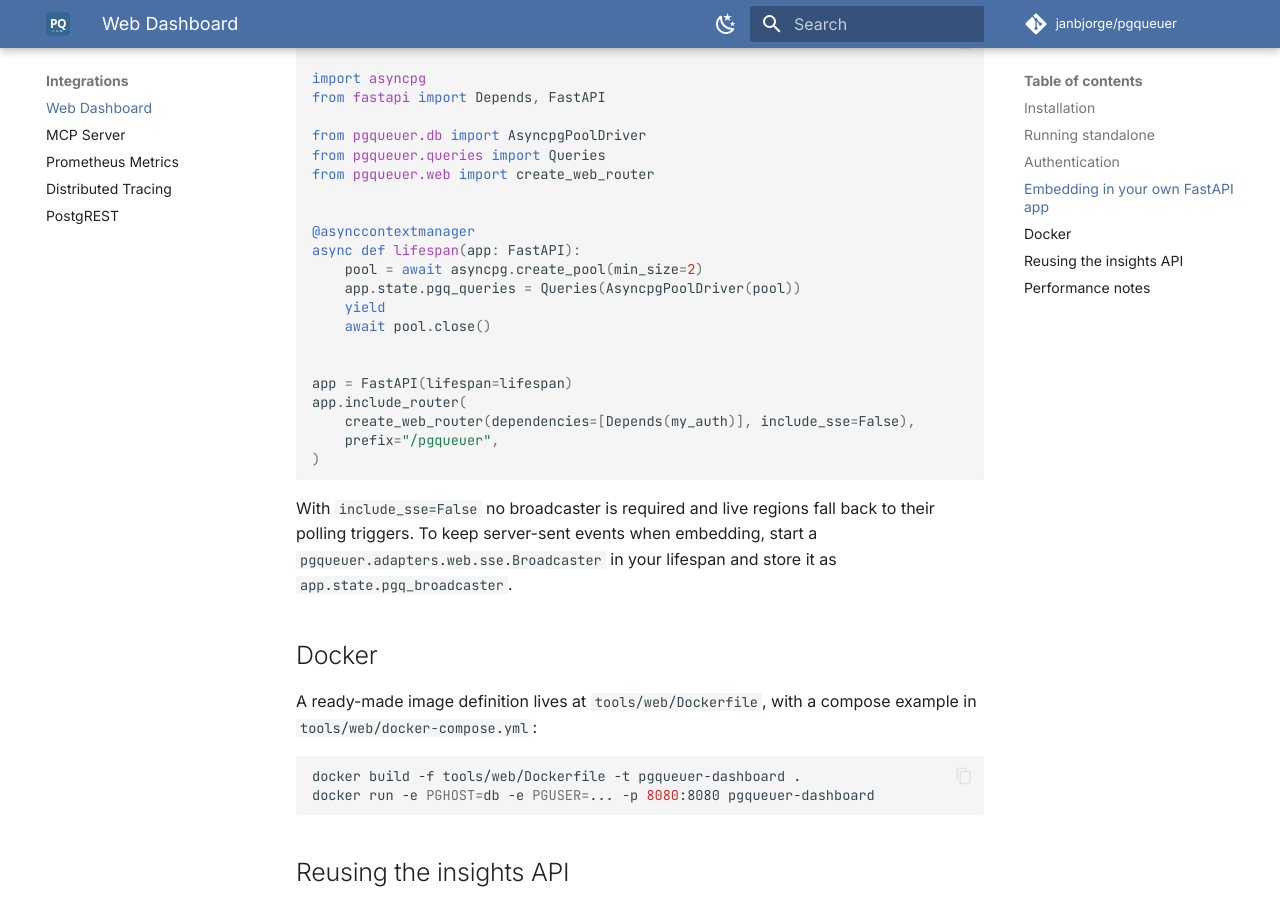
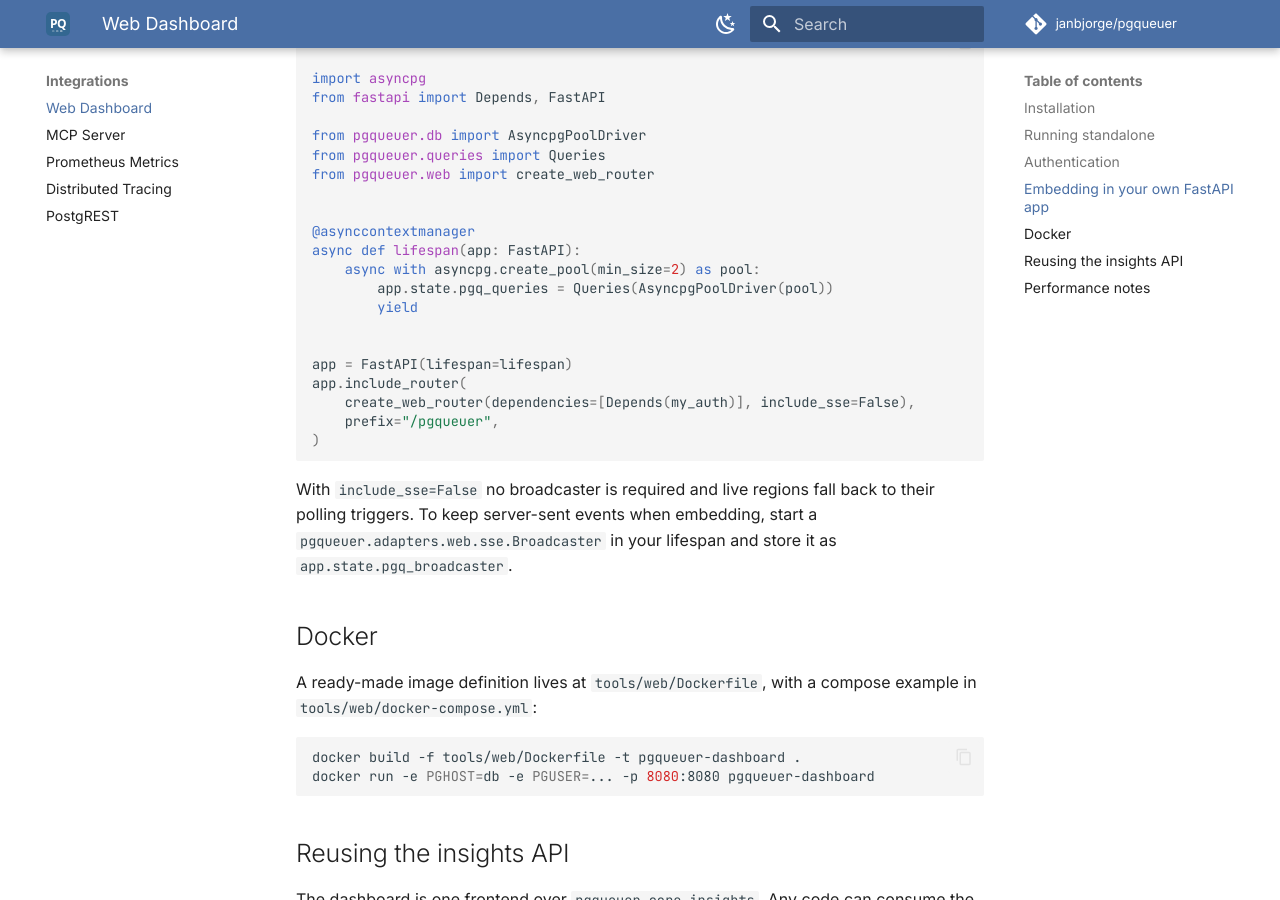
Before and after one commit to janbjorge/pgqueuer, an MkDocs documentation site: the page built from docs/integrations/web-dashboard.md, in a window 1280 px wide and 900 px high, scrolled down 1757 px. Built offline with MkDocs 1.6.1 and Material for MkDocs 9.7.7, drawn with Linux system fonts in a browser that asks for light colours; comment, search, counter and statistics services are not loaded.

Commit message:
refactor(web): manage asyncpg pool with its async context manager
async with asyncpg.create_pool(...) replaces manual create/close in the
standalone app lifespan and the embedding docs example. Also drops the
pool-is-None assert and guarantees close on lifespan errors.

```diff
--- a/docs/integrations/web-dashboard.md
+++ b/docs/integrations/web-dashboard.md
@@ -66,10 +66,9 @@ from pgqueuer.web import create_web_router
 
 @asynccontextmanager
 async def lifespan(app: FastAPI):
-    pool = await asyncpg.create_pool(min_size=2)
-    app.state.pgq_queries = Queries(AsyncpgPoolDriver(pool))
-    yield
-    await pool.close()
+    async with asyncpg.create_pool(min_size=2) as pool:
+        app.state.pgq_queries = Queries(AsyncpgPoolDriver(pool))
+        yield
 
 
 app = FastAPI(lifespan=lifespan)
```
Also changed, not shown: 1 other file.
